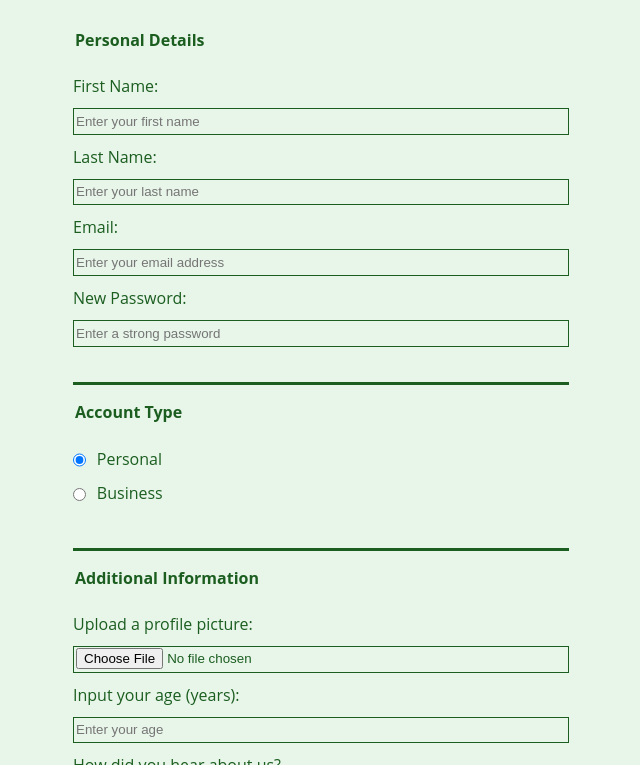
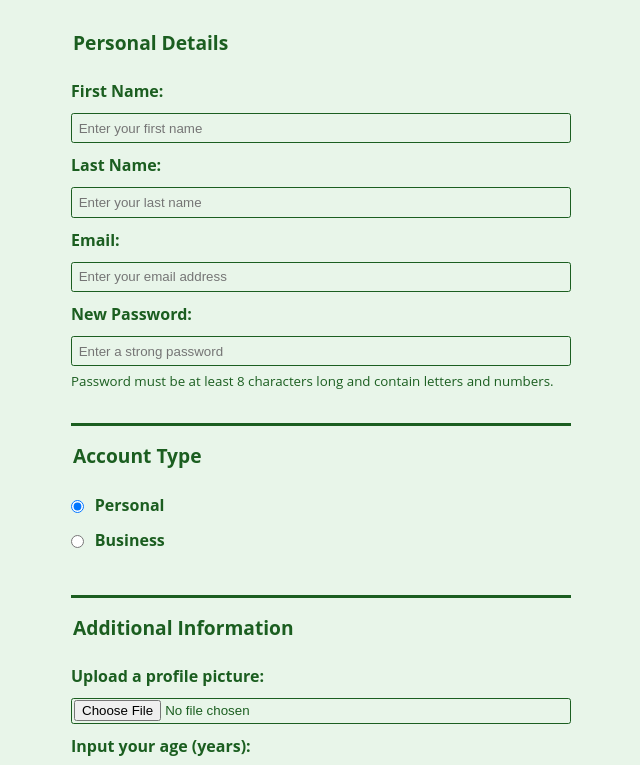
Before and after one commit to nurf21/Registration-Form, a plain HTML site: page index.html in a window 1280 px wide. Shown: the part 116-881 px from the top of the page, without its empty margins (319-959 px from the left). Drawn offline with Linux system fonts and the light colour scheme.

Commit message:
Refactor HTML and CSS files for improved layout and accessibility

```diff
--- a/index.html
+++ b/index.html
@@ -20,7 +20,8 @@
         <label for="email">Email:</label>
         <input type="email" name="email" id="email" placeholder="Enter your email address" required>
         <label for="new-password">New Password:</label>
-        <input type="password" name="password" id="new-password" placeholder="Enter a strong password" required pattern="[a-z0-5]{8,}">
+        <input type="password" name="password" id="new-password" placeholder="Enter a strong password" required pattern="[a-zA-Z0-9]{8,}">
+        <small id="password-hint">Password must be at least 8 characters long and contain letters and numbers.</small>
       </fieldset>
       <fieldset>
         <legend>Account Type</legend>
@@ -36,7 +37,7 @@
       <fieldset>
         <legend>Additional Information</legend>
         <label for="profile-picture">Upload a profile picture:</label>
-        <input type="file" name="profile-picture" id="profile-picture">
+        <input type="file" name="profile-picture" id="profile-picture" accept="image/*">
         <label for="age">Input your age (years):</label>
         <input type="number" name="age" id="age" min="13" max="120" placeholder="Enter your age">
         <label for="referrer">How did you hear about us?</label>
--- a/styles.css
+++ b/styles.css
@@ -7,17 +7,19 @@ body {
   font-family: 'Open Sans', sans-serif;
   font-size: 16px;
   box-sizing: border-box;
+  overflow-x: hidden;
 }
 
 main {
   max-width: 500px;
   margin: 0 auto;
-  /* padding: 2em; */
+  box-sizing: border-box;
 }
 
 h1, p {
   margin: 1em auto 0.5em;
   text-align: center;
+  font-weight: normal;
 }
 
 form {
@@ -27,6 +29,9 @@ form {
   width: 60vw;
   padding-bottom: 2em;
   box-sizing: border-box;
+  display: flex;
+  flex-direction: column;
+  align-items: center;
 }
 
 fieldset {
@@ -34,6 +39,7 @@ fieldset {
   border-bottom: 3px solid #1B5E20;
   padding: 1rem 0 2rem;
   margin-bottom: 1em;
+  width: 100%;
 }
 
 fieldset:last-of-type {
@@ -42,6 +48,7 @@ fieldset:last-of-type {
 
 legend {
   font-weight: bold;
+  font-size: 1.2rem;
 }
 
 input, textarea, select {
@@ -50,11 +57,13 @@ input, textarea, select {
   min-height: 2em;
   box-sizing: border-box;
   color: #1B5E20;
+  padding: 0.5em;
 }
 
 input, textarea {
   background-color: #E8F5E9;
   border: 1px solid #1B5E20;
+  border-radius: 0.2em;
 }
 
 .inline {
@@ -66,6 +75,7 @@ input, textarea {
 label {
   display: block;
   margin: 0.5rem 0;
+  font-weight: bold;
 }
 
 input[type="file"] {
@@ -83,6 +93,7 @@ button[type="submit"] {
   border-color: white;
   color: #E8F5E9;
   cursor: pointer;
+  border-radius: 0.2em;
 }
 
 button[type="submit"]:hover {
@@ -92,3 +103,7 @@ button[type="submit"]:hover {
 a {
   color: #1B5E20;
 }
+
+a:hover {
+  color: #3E8E41;
+}
```
Also changed, not shown: submit.html (+7 -1 lines), terms-and-conditions.html (+11 -0 lines).
